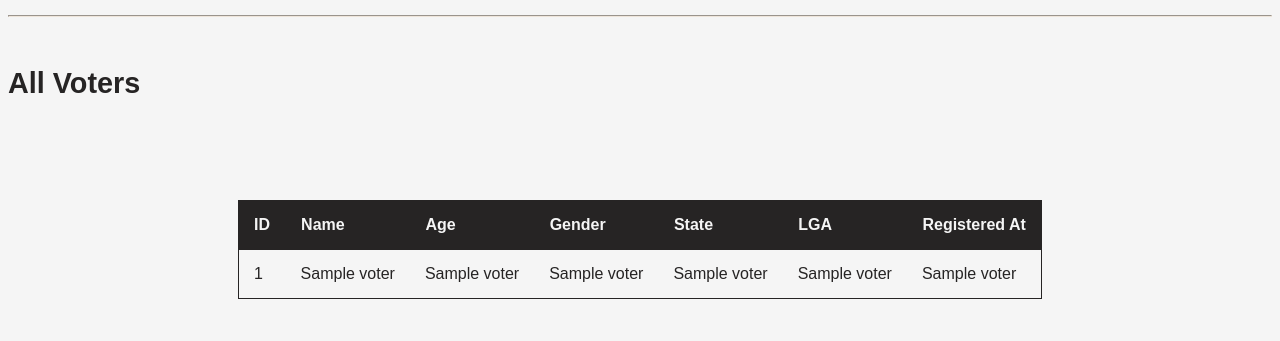
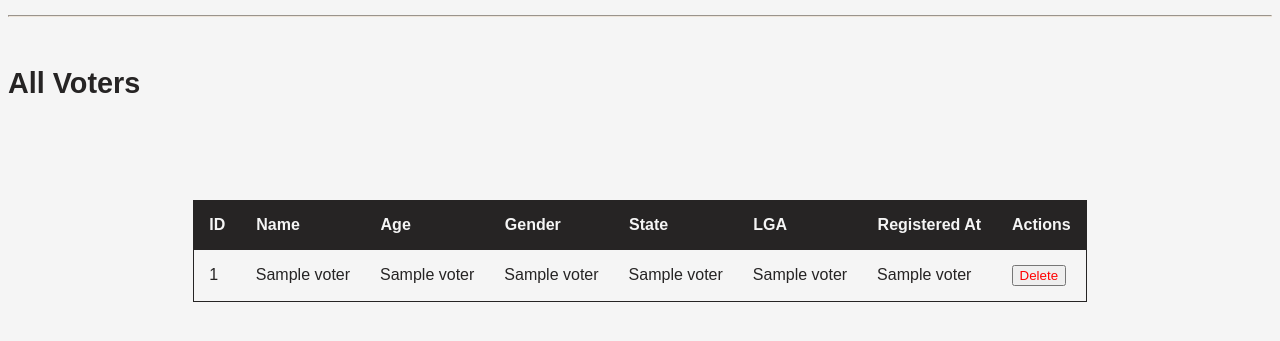
Before and after one commit to shiranezu/VRS, a Flask app: template templates/voters.html in a window 1280 px wide. Shown: the part 143-484 px from the top of the page. Run offline with Flask 3, Linux system fonts and the light colour scheme; the template is opened without the code that fills it: most values are stand-ins (such as "Sample title", 1, 10 or a date in 2020).

Commit message:
Delete function added

```diff
--- a/app.py
+++ b/app.py
@@ -77,6 +77,18 @@ def search():
 
     return render_template('search.html', result=result)
 
+# delete voter
+@app.route('/delete/<voter_id>', methods=['POST'])
+def delete_voter(voter_id):
+    conn = get_connection()
+    c = conn.cursor()
+    c.execute("DELETE FROM voters WHERE voter_id = %s", (voter_id,))
+    conn.commit()
+    conn.close()
+    flash(f"Voter with ID {voter_id} has been deleted.", "success")
+    return redirect(url_for('voters'))
+
+
 # Exit Application
 @app.route('/exit')
 def exit():
--- a/templates/voters.html
+++ b/templates/voters.html
@@ -48,16 +48,22 @@
             <th>State</th>
             <th>LGA</th>
             <th>Registered At</th>
+            <th>Actions</th>
         </tr>
         {% for v in voters %}
         <tr>
             <td>{{ v[0] }}</td>
             <td>{{ v[1] }}</td>
             <td>{{ v[2] }}</td>
-            <td>{{ v[3] }}</td>
+            <td>{{ v[3] }} </td>
             <td>{{ v[4] }}</td>
-            <td>{{ v[5] }}</td>
-            <td>{{ v[6] }}</td>
+            <td> {{ v[5] }} </td>
+            <td>{{ v[6] }} </td>
+            <td>
+                <form action="{{ url_for('delete_voter', voter_id=v[0]) }}" method="POST" onsubmit="return confirm('Are you sure you want to delete this voter?');">
+                    <button type="submit" style="color:red;">Delete</button>
+                </form>
+            </td>
         </tr>
         {% endfor %}
 </table>
```
